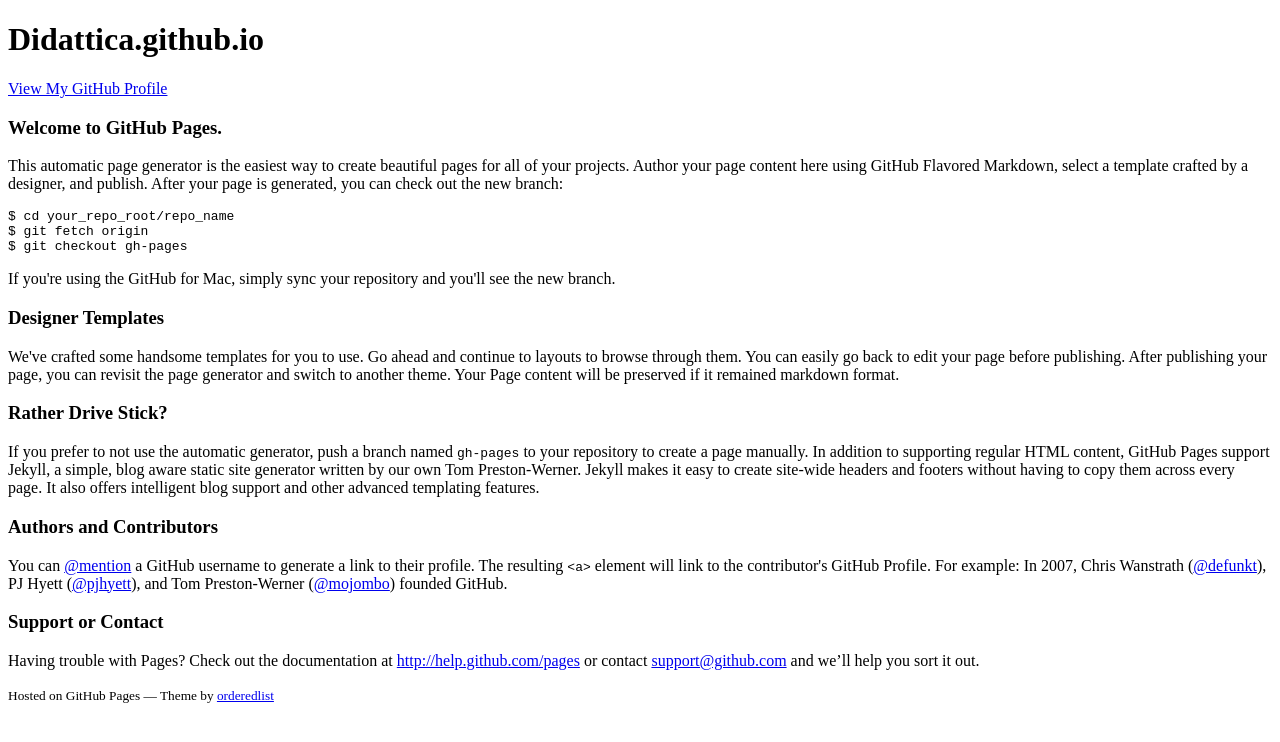
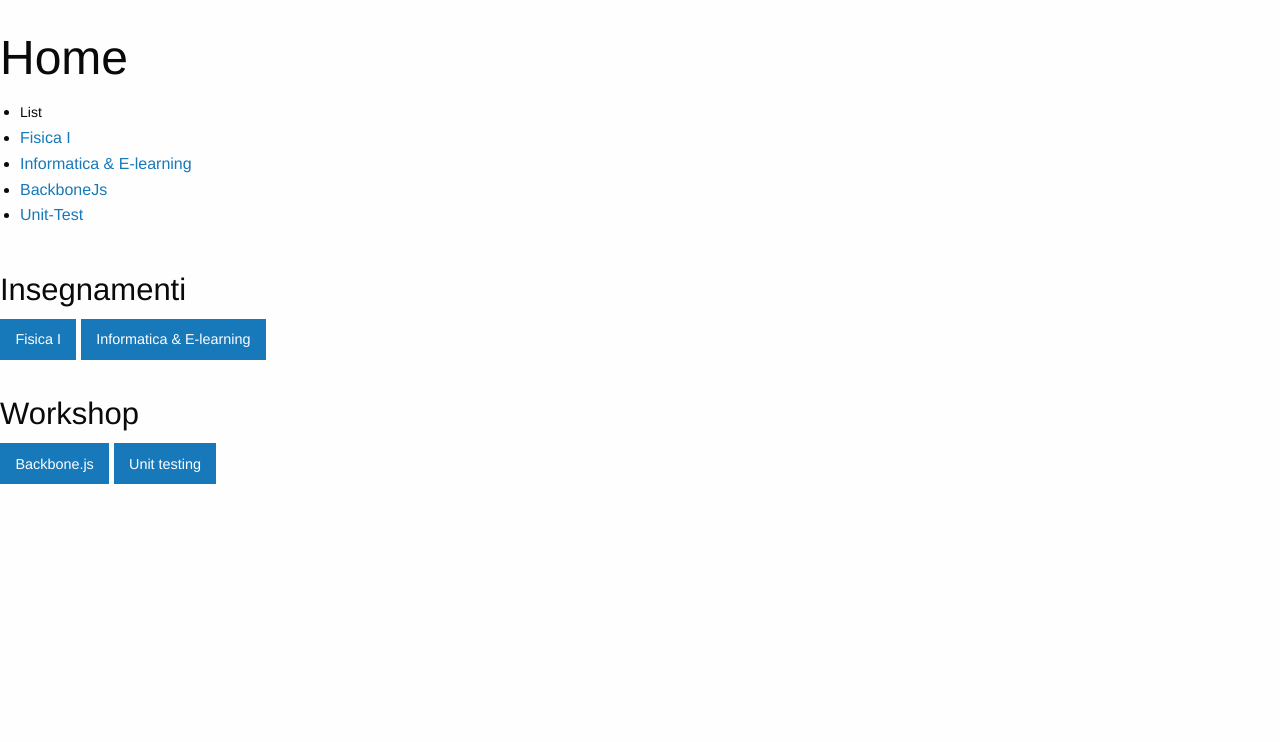
Before and after one commit to didattica/didattica.github.io, a website: page index.html in a window 1280 px wide. Drawn offline with nearby package versions, Linux system fonts and the light colour scheme.

Commit message:
index.html updated

```diff
--- a/index.html
+++ b/index.html
@@ -1,65 +1,57 @@
-<!doctype html>
+<!DOCTYPE html>
 <html>
   <head>
-    <meta charset="utf-8">
-    <meta http-equiv="X-UA-Compatible" content="chrome=1">
-    <title>Didattica.github.io by didattica</title>
+    <title></title>
+    <link rel="stylesheet" type="text/css" href="vendors/foundation/css/foundation.min.css">
+  </head>
+  <body class="antialiased hide-extras">
 
-    <link rel="stylesheet" href="stylesheets/styles.css">
-    <link rel="stylesheet" href="stylesheets/pygment_trac.css">
-    <meta name="viewport" content="width=device-width, initial-scale=1, user-scalable=no">
-    <!--[if lt IE 9]>
-    <script src="//html5shiv.googlecode.com/svn/trunk/html5.js"></script>
-    <![endif]-->
-  </head>
-  <body>
-    <div class="wrapper">
-      <header>
-        <h1>Didattica.github.io</h1>
-        <p></p>
+    <div class="off-canvas-wrap docs-wrap">
+      <div class="inner-wrap">
+        <nav class="tab-bar">
+          <section class="left-small">
+            <a class="left-off-canvas-toggle menu-icon"><span></span></a>
+          </section>
+
+          <section class="right tab-bar-section">
+            <h1 class="title">Home</h1>
+          </section>
+
+        </nav>
+
+        <aside class="left-off-canvas-menu">
+          <ul class="off-canvas-list">
+            <li><label>List</label></li>
+            <li><a href="#">Fisica I</a></li>
+            <li><a href="#">Informatica & E-learning</a></li>
+            <li><a href="#">BackboneJs</a></li>
+            <li><a href="#">Unit-Test</a></li>
+          </ul>
+        </aside>
+
+        <section class="main-section">
+          <div class="row">
+            <div class="large-12 columns">
+              <br>
+              <h3>Insegnamenti</h3>
+              <p><a href="#" class="button radius">Fisica I</a> <a href="#" class="button radius">Informatica & E-learning</a></p>
+              <h3>Workshop</h3>
+              <p><a href="#" class="button radius">Backbone.js</a> <a href="#" class="button radius">Unit testing</a></p>
+            </div>
+          </div>
+        </section>
+
+      <a class="exit-off-canvas"></a>
+
+      </div>
+    </div>
 
 
-        <p class="view"><a href="https://github.com/didattica">View My GitHub Profile</a></p>
-
-      </header>
-      <section>
-        <h3>
-<a name="welcome-to-github-pages" class="anchor" href="#welcome-to-github-pages"><span class="octicon octicon-link"></span></a>Welcome to GitHub Pages.</h3>
-
-<p>This automatic page generator is the easiest way to create beautiful pages for all of your projects. Author your page content here using GitHub Flavored Markdown, select a template crafted by a designer, and publish. After your page is generated, you can check out the new branch:</p>
-
-<pre><code>$ cd your_repo_root/repo_name
-$ git fetch origin
-$ git checkout gh-pages
-</code></pre>
-
-<p>If you're using the GitHub for Mac, simply sync your repository and you'll see the new branch.</p>
-
-<h3>
-<a name="designer-templates" class="anchor" href="#designer-templates"><span class="octicon octicon-link"></span></a>Designer Templates</h3>
-
-<p>We've crafted some handsome templates for you to use. Go ahead and continue to layouts to browse through them. You can easily go back to edit your page before publishing. After publishing your page, you can revisit the page generator and switch to another theme. Your Page content will be preserved if it remained markdown format.</p>
-
-<h3>
-<a name="rather-drive-stick" class="anchor" href="#rather-drive-stick"><span class="octicon octicon-link"></span></a>Rather Drive Stick?</h3>
-
-<p>If you prefer to not use the automatic generator, push a branch named <code>gh-pages</code> to your repository to create a page manually. In addition to supporting regular HTML content, GitHub Pages support Jekyll, a simple, blog aware static site generator written by our own Tom Preston-Werner. Jekyll makes it easy to create site-wide headers and footers without having to copy them across every page. It also offers intelligent blog support and other advanced templating features.</p>
-
-<h3>
-<a name="authors-and-contributors" class="anchor" href="#authors-and-contributors"><span class="octicon octicon-link"></span></a>Authors and Contributors</h3>
-
-<p>You can <a href="https://github.com/blog/821" class="user-mention">@mention</a> a GitHub username to generate a link to their profile. The resulting <code>&lt;a&gt;</code> element will link to the contributor's GitHub Profile. For example: In 2007, Chris Wanstrath (<a href="https://github.com/defunkt" class="user-mention">@defunkt</a>), PJ Hyett (<a href="https://github.com/pjhyett" class="user-mention">@pjhyett</a>), and Tom Preston-Werner (<a href="https://github.com/mojombo" class="user-mention">@mojombo</a>) founded GitHub.</p>
-
-<h3>
-<a name="support-or-contact" class="anchor" href="#support-or-contact"><span class="octicon octicon-link"></span></a>Support or Contact</h3>
-
-<p>Having trouble with Pages? Check out the documentation at <a href="http://help.github.com/pages">http://help.github.com/pages</a> or contact <a href="mailto:support@github.com">support@github.com</a> and we’ll help you sort it out.</p>
-      </section>
-      <footer>
-        <p><small>Hosted on GitHub Pages &mdash; Theme by <a href="https://github.com/orderedlist">orderedlist</a></small></p>
-      </footer>
-    </div>
-    <script src="javascripts/scale.fix.js"></script>
-
+    <script src="vendors/foundation/js/vendor/jquery.js"></script>
+    <script src="vendors/foundation/js/foundation.min.js"></script>
+    <script srrc="./vendors/foundation/js/foundation/foundation.offcanvas.js"></script>
+    <script>
+      $(document).foundation();
+    </script>
   </body>
 </html>
```
